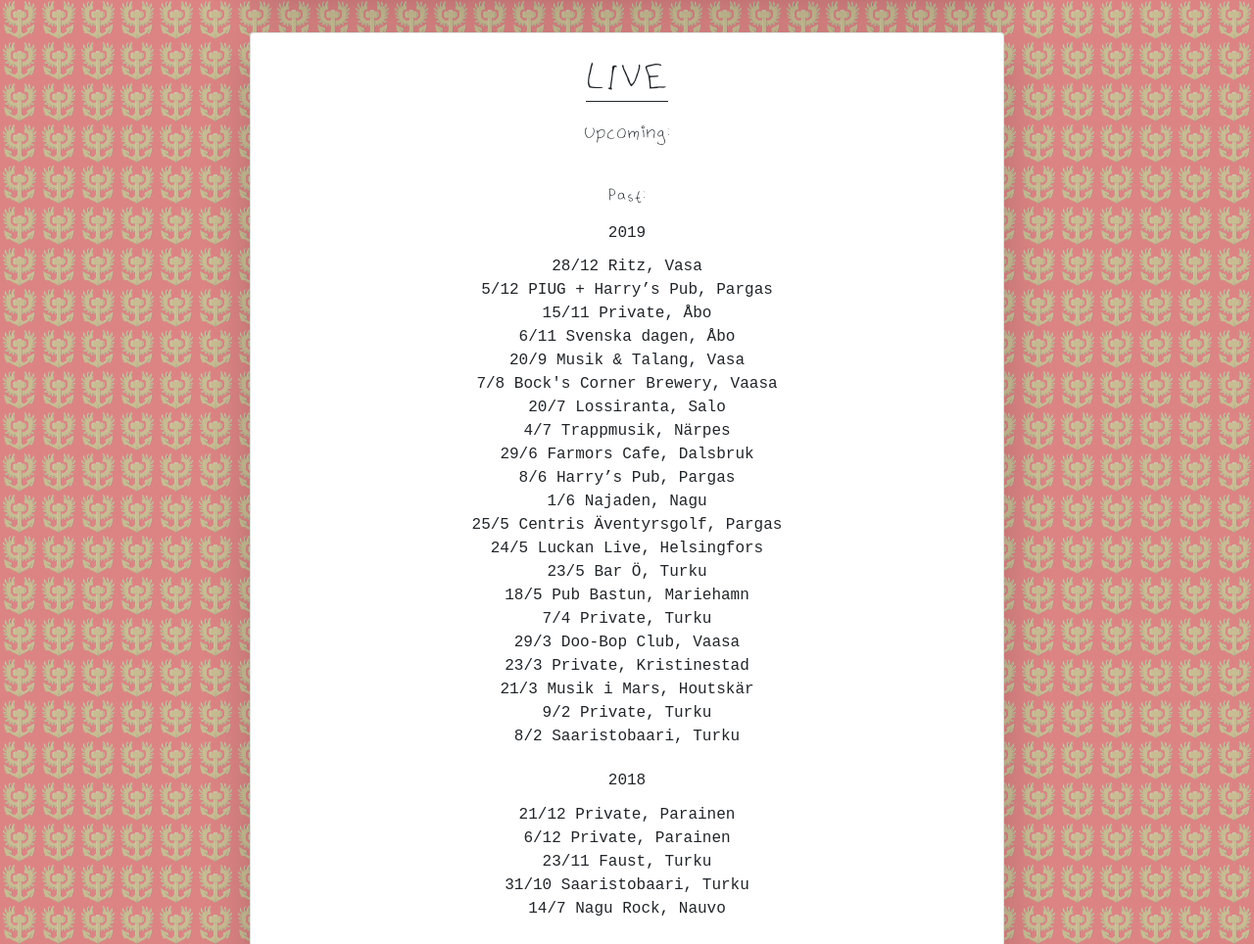
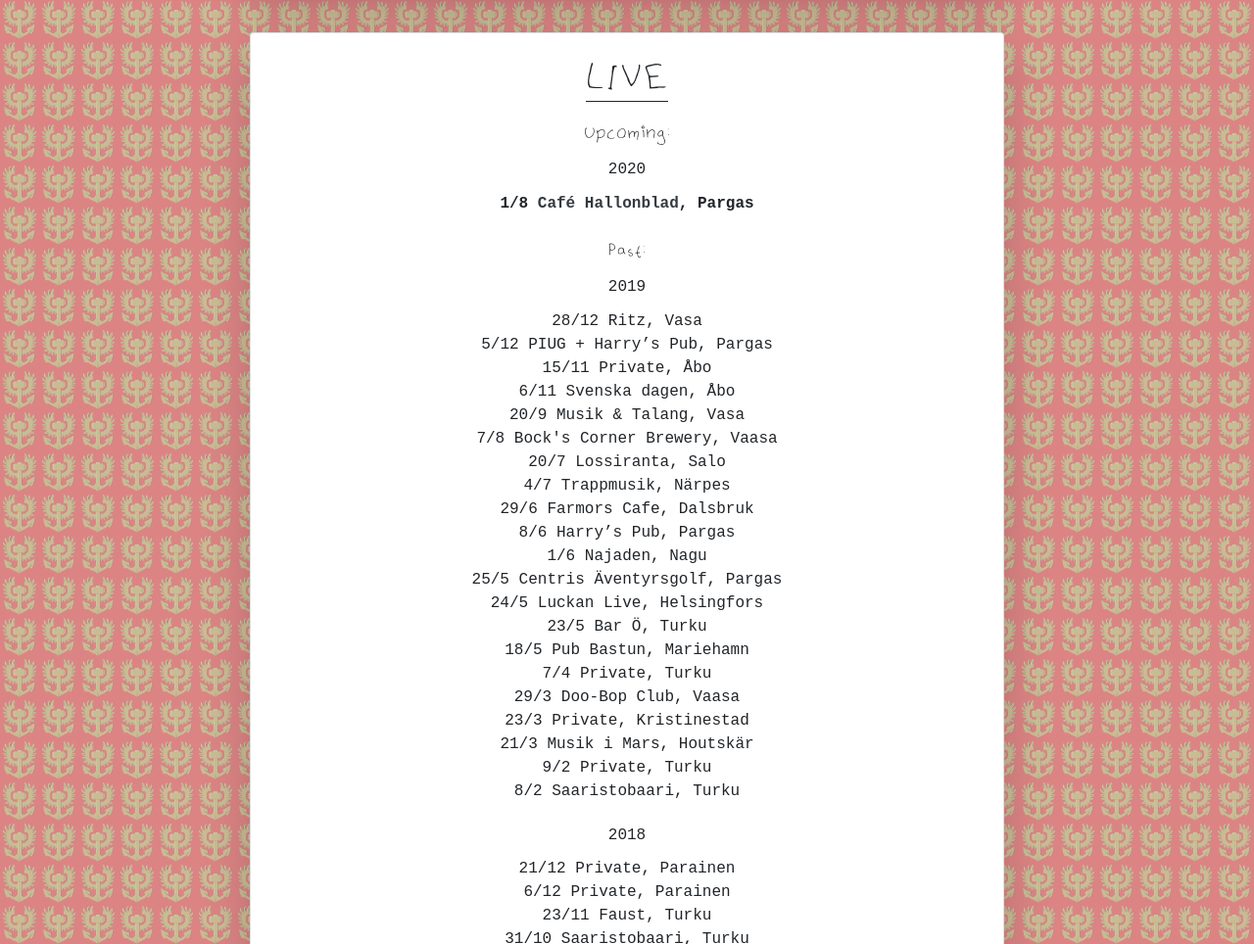
Before and after one commit to JewHo/Bubbeli, a plain HTML site: page index.html in a window 1280 px wide. Shown: the part 3318-4282 px from the top of the page at 98% size. Drawn offline with Linux system fonts and the light colour scheme.

Commit message:
live update

```diff
--- a/index.html
+++ b/index.html
@@ -508,6 +508,7 @@
               <span class="sort-item" gigDate="31-10-2018">Saaristobaari, Turku<br/></span>
               <span class="sort-item" gigDate="14-7-2018">Nagu Rock, Nauvo<br/></span>-->
 
+              <span class="sort-item" gigDate="2020/8/1"><a href="https://www.facebook.com/events/1992732874190493/" class="text-dark" target="_blank">Café Hallonblad</a>, Pargas<br/></span>
               <span class="sort-item" gigDate="2019/12/28">Ritz, Vasa<br/></span>
               <span class="sort-item" gigDate="2019/12/5">PIUG + Harry’s Pub, Pargas<br/></span>
               <span class="sort-item" gigDate="2019/11/15">Private, Åbo<br/></span>
```
